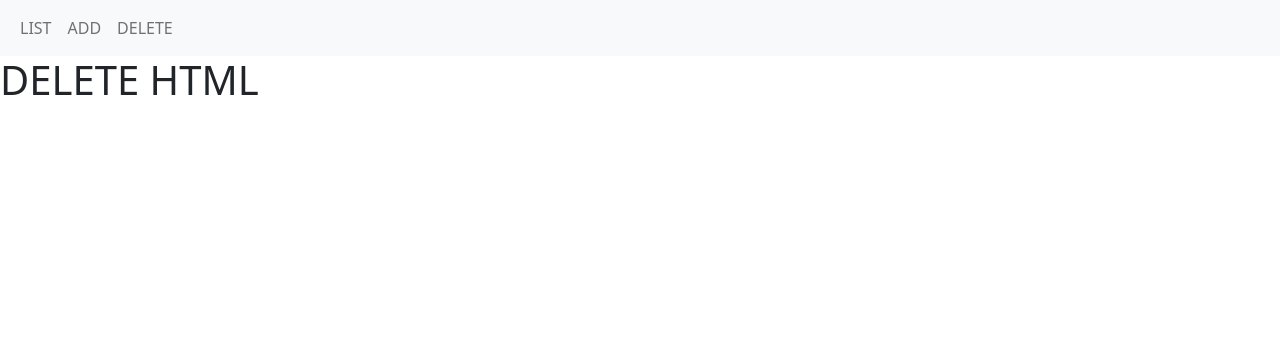
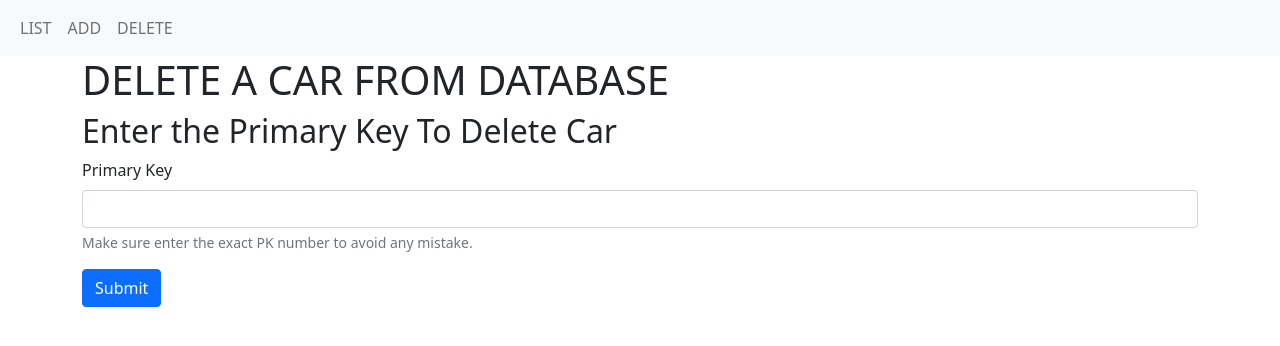
Before and after one commit to ZaryabAhmed22/Django, a Django app: page /cars/delete/ in a window 1280 px wide. Shown: the top 346 px of the page. Run offline with Django 4.2, Linux system fonts and the light colour scheme.

Commit message:
Deleting a car through a from in delete.html

```diff
--- a/Section 12/my_car_site/cars/models.py
+++ b/Section 12/my_car_site/cars/models.py
@@ -7,6 +7,6 @@ class Car(models.Model):
   year = models.IntegerField()
 
   def __str__(self):
-    return f'Car is {self.brand}, model: {self.year}'
+    return f'{self.pk} Car is {self.brand}, model: {self.year}'
 
 # after that --> python manage.py makemigrations cars
--- a/Section 12/my_car_site/cars/templates/cars/delete.html
+++ b/Section 12/my_car_site/cars/templates/cars/delete.html
@@ -1,3 +1,17 @@
 {% extends "base.html" %} {% block content %}
-<h1>DELETE HTML</h1>
-{% endblock content %}
+<div class="container">
+  <h1>DELETE A CAR FROM DATABASE</h1>
+  <h2>Enter the Primary Key To Delete Car</h2>
+  <form action="" method="POST">
+    {% csrf_token %}
+    <div class="mb-3">
+      <label for="pk" class="form-label">Primary Key</label>
+      <input type="text" class="form-control" id="pk" name="pk" />
+      <div id="pk-help" class="form-text">
+        Make sure enter the exact PK number to avoid any mistake.
+      </div>
+    </div>
+    <button type="submit" class="btn btn-primary">Submit</button>
+  </form>
+  {% endblock content %}
+</div>
--- a/Section 12/my_car_site/cars/views.py
+++ b/Section 12/my_car_site/cars/views.py
@@ -20,4 +20,16 @@ def add(request):
     return render(request, 'cars/add.html')
 
 def delete(request):
-  return render(request, 'cars/delete.html')
+  if request.POST:
+    #delete the car
+    print(request.POST)
+    #print(models.Car.objects.get(pk='1'))
+    pk = request.POST['pk']
+    try:
+      models.Car.objects.get(pk=pk).delete()
+      return redirect(reverse('cars:list'))
+    except:
+      print('pk unavailable')
+      return redirect(reverse('cars:list'))
+  else:
+    return render(request, 'cars/delete.html')
```
Also changed, not shown: Section 12/my_car_site/cars/templates/cars/add.html (+16 -12 lines), Section 12/my_car_site/db.sqlite3.
